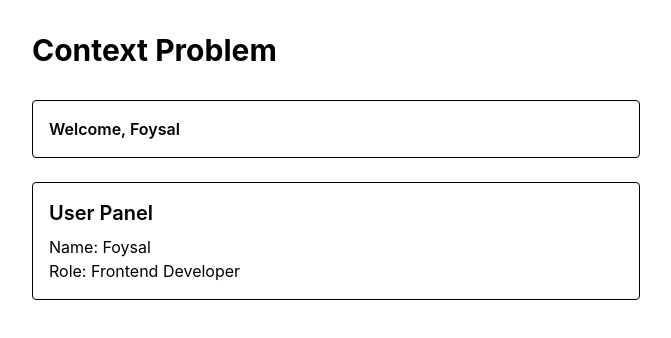
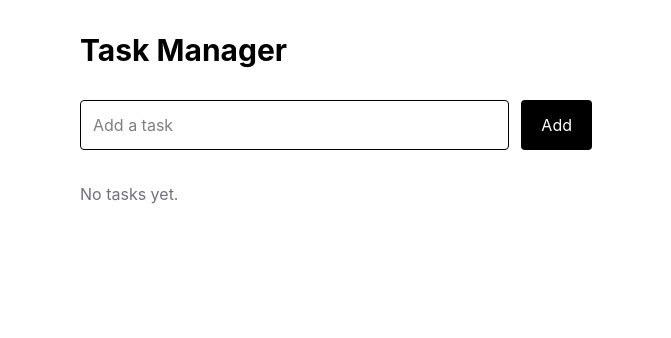
Before and after one commit to foysaliio/React-Mastery-Journey, a React (Vite) app: page / in a window 1280 px wide. Shown: the top 338 px of the page, without its empty margins (304-975 px from the left). Built offline with nearby package versions, Linux system fonts and the light colour scheme.

Commit message:
feat(react): combine reducer with context

```diff
--- a/src/App.tsx
+++ b/src/App.tsx
@@ -1,23 +1,19 @@
-import Header from "./components/Header";
-import UserPanel from "./components/UserPanel";
-import { UserContext } from "./context/UserContext";
+import TaskForm from "./components/TaskForm";
+
+import TaskList from "./components/TaskList";
+
+import TaskProvider from "./context/TaskProvider";
 
 export default function App() {
-  const user = {
-    name: "Foysal",
-    role: "Frontend Developer",
-  };
+  return (
+    <TaskProvider>
+      <main className="mx-auto max-w-xl p-8">
+        <h1 className="text-3xl font-bold">Task Manager</h1>
 
-  return (
-    <UserContext value={user}>
-      <main className="mx-auto max-w-2xl p-8">
-        <h1 className="text-3xl font-bold">Context Problem</h1>
+        <TaskForm />
 
-        <div className="mt-8 space-y-6">
-          <Header />
-          <UserPanel />
-        </div>
+        <TaskList />
       </main>
-    </UserContext>
+    </TaskProvider>
   );
 }
--- a/src/components/Header.tsx
+++ /dev/null
@@ -1,18 +0,0 @@
-import { useContext } from "react";
-import { UserContext } from "../context/UserContext";
-
-const Header = () => {
-  const user = useContext(UserContext);
-
-  if (!user) {
-    return null;
-  }
-
-  return (
-    <header className="rounded border p-4">
-      <p className="font-semibold">Welcome, {user.name}</p>
-    </header>
-  );
-};
-
-export default Header;
--- /dev/null
+++ b/src/components/TaskForm.tsx
@@ -0,0 +1,50 @@
+import { useContext, useState, type FormEvent } from "react";
+
+import { TaskContext } from "../context/TaskContext";
+
+export default function TaskForm() {
+  const [title, setTitle] = useState("");
+
+  const context = useContext(TaskContext);
+
+  if (!context) {
+    throw new Error("TaskForm must be used inside TaskProvider.");
+  }
+
+  const { dispatch } = context;
+
+  function handleSubmit(event: FormEvent<HTMLFormElement>) {
+    event.preventDefault();
+
+    const trimmedTitle = title.trim();
+
+    if (!trimmedTitle) {
+      return;
+    }
+
+    dispatch({
+      type: "TASK_ADDED",
+      payload: {
+        title: trimmedTitle,
+      },
+    });
+
+    setTitle("");
+  }
+
+  return (
+    <form onSubmit={handleSubmit} className="mt-8 flex gap-3">
+      <input
+        type="text"
+        value={title}
+        onChange={(event) => setTitle(event.target.value)}
+        placeholder="Add a task"
+        className="flex-1 rounded border p-3"
+      />
+
+      <button type="submit" className="rounded bg-black px-5 py-3 text-white">
+        Add
+      </button>
+    </form>
+  );
+}
--- /dev/null
+++ b/src/components/TaskList.tsx
@@ -0,0 +1,60 @@
+import { useContext } from "react";
+
+import { TaskContext } from "../context/TaskContext";
+
+export default function TaskList() {
+  const context = useContext(TaskContext);
+
+  if (!context) {
+    throw new Error("TaskList must be used inside TaskProvider.");
+  }
+
+  const { state, dispatch } = context;
+
+  if (state.tasks.length === 0) {
+    return <p className="mt-8 text-zinc-500">No tasks yet.</p>;
+  }
+
+  return (
+    <div className="mt-8 space-y-3">
+      {state.tasks.map((task) => (
+        <article
+          key={task.id}
+          className="flex items-center
+            justify-between rounded
+            border p-4"
+        >
+          <button
+            type="button"
+            onClick={() =>
+              dispatch({
+                type: "TASK_TOGGLED",
+                payload: {
+                  id: task.id,
+                },
+              })
+            }
+            className={task.completed ? "line-through opacity-50" : ""}
+          >
+            {task.title}
+          </button>
+
+          <button
+            type="button"
+            onClick={() =>
+              dispatch({
+                type: "TASK_DELETED",
+                payload: {
+                  id: task.id,
+                },
+              })
+            }
+            className="text-sm text-red-600"
+          >
+            Delete
+          </button>
+        </article>
+      ))}
+    </div>
+  );
+}
--- a/src/components/UserPanel.tsx
+++ /dev/null
@@ -1,20 +0,0 @@
-import { useContext } from "react";
-import { UserContext } from "../context/UserContext";
-
-export default function UserPanel() {
-  const user = useContext(UserContext);
-
-  if (!user) {
-    return <p>User context is unavailable.</p>;
-  }
-
-  return (
-    <section className="rounded border p-4">
-      <h2 className="text-xl font-semibold">User Panel</h2>
-
-      <p className="mt-2">Name: {user.name}</p>
-
-      <p>Role: {user.role}</p>
-    </section>
-  );
-}
--- /dev/null
+++ b/src/context/TaskContext.ts
@@ -0,0 +1,10 @@
+import { createContext, type Dispatch } from "react";
+
+import type { TaskAction, TaskState } from "../types/task";
+
+export type TaskContextValue = {
+  state: TaskState;
+  dispatch: Dispatch<TaskAction>;
+};
+
+export const TaskContext = createContext<TaskContextValue | null>(null);
--- /dev/null
+++ b/src/context/TaskProvider.tsx
@@ -0,0 +1,24 @@
+import { useReducer, type ReactNode } from "react";
+
+import { TaskContext } from "./TaskContext";
+
+import { initialTaskState, taskReducer } from "../reducers/taskReducer";
+
+type TaskProviderProps = {
+  children: ReactNode;
+};
+
+export default function TaskProvider({ children }: TaskProviderProps) {
+  const [state, dispatch] = useReducer(taskReducer, initialTaskState);
+
+  return (
+    <TaskContext
+      value={{
+        state,
+        dispatch,
+      }}
+    >
+      {children}
+    </TaskContext>
+  );
+}
--- a/src/context/UserContext.ts
+++ /dev/null
@@ -1,8 +0,0 @@
-import { createContext } from "react";
-
-export interface User {
-  name: string;
-  role: string;
-}
-
-export const UserContext = createContext<User | null>(null);
--- /dev/null
+++ b/src/reducers/taskReducer.ts
@@ -0,0 +1,44 @@
+import type { Task, TaskAction, TaskState } from "../types/task";
+
+export const initialTaskState: TaskState = {
+  tasks: [],
+};
+
+export function taskReducer(state: TaskState, action: TaskAction): TaskState {
+  switch (action.type) {
+    case "TASK_ADDED": {
+      const newTask: Task = {
+        id: Date.now(),
+        title: action.payload.title,
+        completed: false,
+      };
+
+      return {
+        ...state,
+        tasks: [...state.tasks, newTask],
+      };
+    }
+
+    case "TASK_TOGGLED":
+      return {
+        ...state,
+        tasks: state.tasks.map((task) =>
+          task.id === action.payload.id
+            ? {
+                ...task,
+                completed: !task.completed,
+              }
+            : task,
+        ),
+      };
+
+    case "TASK_DELETED":
+      return {
+        ...state,
+        tasks: state.tasks.filter((task) => task.id !== action.payload.id),
+      };
+
+    default:
+      return state;
+  }
+}
--- /dev/null
+++ b/src/types/task.ts
@@ -0,0 +1,29 @@
+export type Task = {
+  id: number;
+  title: string;
+  completed: boolean;
+};
+
+export type TaskState = {
+  tasks: Task[];
+};
+
+export type TaskAction =
+  | {
+      type: "TASK_ADDED";
+      payload: {
+        title: string;
+      };
+    }
+  | {
+      type: "TASK_TOGGLED";
+      payload: {
+        id: number;
+      };
+    }
+  | {
+      type: "TASK_DELETED";
+      payload: {
+        id: number;
+      };
+    };
```
